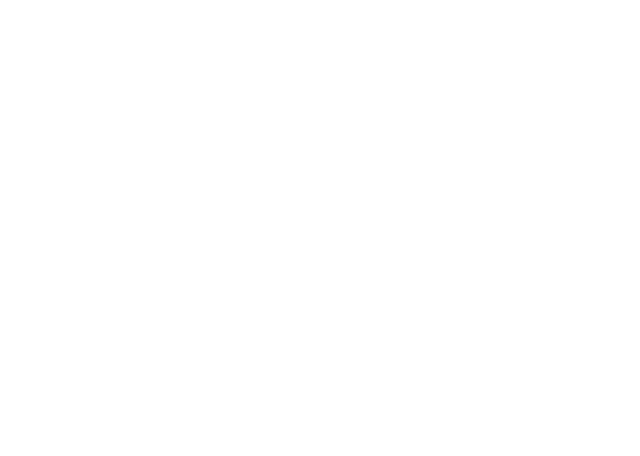
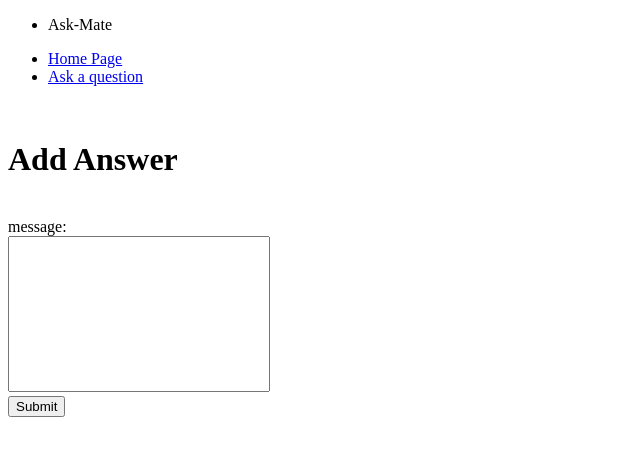
Before and after one commit to mGuy09/Ask-mate, a Flask app: page /question/1/new-answer in a window 1280 px wide. Before the commit the part shown is empty. Shown: the top 456 px of the page, without its empty margins (0-640 px from the left). Run offline with Flask 2, Linux system fonts and the light colour scheme.

Commit message:
[changes] changes

```diff
--- a/server.py
+++ b/server.py
@@ -1,27 +1,15 @@
 from flask import Flask, render_template, request, redirect, url_for
 import data_manager
-import util
-import os
-import connection
 
 app = Flask(__name__)
 UPLOAD_FOLDER = "static/images"
 app.config["UPLOAD_FOLDER"] = UPLOAD_FOLDER
-#
-# questions = os.environ["QUESTION"]
-# answers = os.environ["ANSWER"]
 
 
 @app.route("/")
 @app.route("/list")
 def list_page():
-    question_data = data_manager.get_data_question()
-    # sorting = request.args.get("sort", default="submission_time")
-    # direction = request.args.get("direction", default=True)
-
-    # question_data = data_manager.sort_asc(questions, sorting, direction)
-
-    return render_template("list-page.html", data=question_data)
+    return render_template("list-page.html", data=data_manager.get_data_question())
 
 
 @app.get('/question/<id>')
@@ -40,157 +28,14 @@ def add_question():
     return render_template('add_question.html')
 
 
-@app.route("/question/<question_id>/new-answer", methods=["GET", "POST"])
-def add_answer(question_id):
+@app.route("/question/<id>/new-answer", methods=["GET", "POST"])
+def add_answer(id):
     if request.method == 'POST':
         message = request.form.get('message')
-        data_manager.add_data_answer(question_id, message)
-        return redirect(url_for('question', id=question_id))
-    return render_template('answer_question.html', id = question_id)
+        data_manager.add_data_answer(id, message)
+        return redirect(url_for('question', id=id))
+    return render_template('answer_question.html')
 
-
-# @app.route("/question/<id>")
-# def question(id):
-#     question_dict = {}
-#     question_data = data_manager.get_data(questions)
-#     sorted_answers = sorted(
-#         data_manager.get_data(answers),
-#         key=lambda i: i["submission_time"],
-#         reverse=True,
-#     )
-#     answer_list = []
-#
-#     for question in question_data:
-#         if question["id"] == id:
-#             question["view_number"] = int(question["view_number"]) + 1
-#             question_dict = question
-#             for answer in sorted_answers:
-#                 if answer["submission_time"] != format("%d/%m/%Y %H:%M"):
-#                     answer["submission_time"] = util.convert_time(
-#                         answer["submission_time"]
-#                     )
-#                 if id == answer["question_id"]:
-#                     answer_list.append(answer)
-#
-#     connection.rewrite_question_data(questions, question_data)
-#     return render_template(
-#         "question-page.html",
-#         answer_list=answer_list,
-#         question_dict=question_dict,
-#         id=id,
-#     )
-#
-#
-# @app.route("/question/<id>/delete")
-# def delete_question(id):
-#     question = data_manager.get_data(questions)
-#     answer_list = data_manager.get_data(answers)
-#
-#     for i in question:
-#         util.delete_image(i, id)
-#
-#     for i in answer_list:
-#         if i["question_id"] == id:
-#             data_manager.remove_answer(answers, i["id"])
-#
-#     data_manager.remove_question(questions, id)
-#     return redirect(url_for("list_page"))
-#
-#
-# @app.route("/answer/<answer_id>/delete")
-# def delete_answer(answer_id):
-#     answer_list = data_manager.get_data(answers)
-#     for i in answer_list:
-#         util.delete_image(i, answer_id)
-#
-#     question_id = data_manager.remove_answer(answers, answer_id)
-#     return redirect(url_for("question", id=question_id))
-#
-#
-# @app.route("/add-question", methods=["GET", "POST"])
-# def add_question_page():
-#     new_id = connection.get_new_id(questions)
-#
-#     if request.method == "POST":
-#         connection.append_data(
-#             questions,
-#             {
-#                 "id": new_id,
-#                 "submission_time": util.get_time(),
-#                 "view_number": "0",
-#                 "vote_number": "0",
-#                 "title": request.form.get("title"),
-#                 "message": request.form.get("message"),
-#                 "image": util.upload_image(),
-#             },
-#         )
-#
-#         return redirect(url_for("question", id=new_id))
-#     return render_template("add_question.html")
-#
-
-# @app.route("/question/<id>/new-answer", methods=["GET", "POST"])
-# def add_answer(id):
-#     question_dict = {}
-#
-#     for question in data_manager.get_data(questions):
-#         if question["id"] == id:
-#             question_dict = question
-#
-#     if request.method == "POST":
-#         connection.append_answer(
-#             answers,
-#             {
-#                 "id": connection.get_new_id(answers),
-#                 "submission_time": util.get_time(),
-#                 "vote_number": "0",
-#                 "question_id": id,
-#                 "message": request.form.get("message"),
-#                 "image": util.upload_image(),
-#             },
-#         )
-#         return redirect(url_for("question", id=id))
-#
-#     return render_template("answer_question.html", id=id, question_dict=question_dict)
-#
-#
-# @app.route("/question/<id>/edit", methods=["POST", "GET"])
-# def update_question(id):
-#     question_data = data_manager.get_data(questions)
-#     current = [question for question in question_data if question.get("id") == id][0]
-#
-#     if request.method == "POST":
-#         for question in question_data:
-#             if question["id"] == id:
-#                 question["title"] = request.form.get("title")
-#                 question["message"] = request.form.get("message")
-#                 question["submission_time"] = util.get_time()
-#
-#         connection.rewrite_question_data(questions, question_data)
-#         return redirect(url_for("question", id=id))
-#
-#     return render_template("edit_question.html", result=current)
-#
-#
-# @app.route("/question/<id>/vote-up")
-# def vote_up(id):
-#     return util.vote_question(questions, id, 1)
-#
-#
-# @app.route("/question/<id>/vote-down")
-# def vote_down(id):
-#     return util.vote_question(questions, id, -1)
-#
-#
-# @app.route("/answer/<answer_id>/vote-up")
-# def answer_vote_up(answer_id):
-#     return util.vote_answer(answers, answer_id, 1)
-#
-#
-# @app.route("/answer/<answer_id>/vote-down")
-# def answer_vote_down(answer_id):
-#     return util.vote_answer(answers, answer_id, -1)
-#
 
 if __name__ == "__main__":
     app.run(debug=True)
--- a/templates/answer_question.html
+++ b/templates/answer_question.html
@@ -1,24 +1,12 @@
-{#{% extends "base.html" %} {% block title %}Answer Question {{ id }}{% endblock#}
-{#%} {% block content %}#}
-{#<div id="answer_header">#}
-{#    <h1>Respond to: {{ question_dict.title }}</h1>#}
-{#</div>#}
-{#<div class="form-add-answer">#}
-{#    <form#}
-{#        action="{{ url_for('add_answer', id=id) }}"#}
-{#        method="post"#}
-{#        name="answer_message"#}
-{#        enctype="multipart/form-data"#}
-{#    >#}
-{#        <label id="answer-label" for="message">Message:</label>#}
-{#        <br />#}
-{#        <textarea name="message" id="message" cols="30" rows="10"></textarea>#}
-{#        <br />#}
-{#        <label for="image"> Select Image File: </label>#}
-{#        <input type="file" id="image" name="image" />#}
-{#        <br />#}
-{#        <br />#}
-{#        <button id="button-submit-question" type="submit">Submit</button>#}
-{#    </form>#}
-{#</div>#}
-{#{% endblock %}#}
+{% extends 'base.html' %}{% block title %}Add Answer{% endblock %}
+{% block content %}
+    <h1>Add Answer</h1>
+    <br>
+    <form action="{{ url_for('add_answer', id=id) }}" method="post">
+        <label for="">message:</label>
+        <br>
+        <textarea name="message" id="message" cols="30" rows="10" style="resize: none"></textarea>
+        <br>
+        <button type="submit">Submit</button>
+    </form>
+{% endblock %}
--- a/templates/question-page.html
+++ b/templates/question-page.html
@@ -9,6 +9,6 @@
     <p> {{ question.title }} </p>
 <label>Question message</label>
     <p>{{ question.message}}</p>
-
+    <a href="{{ url_for('add_answer', id=question.id)}}">add answer</a>
 
 {% endblock %}
```
